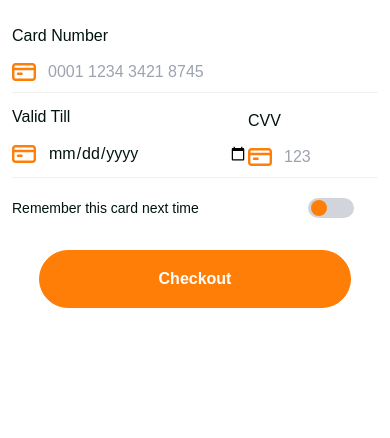
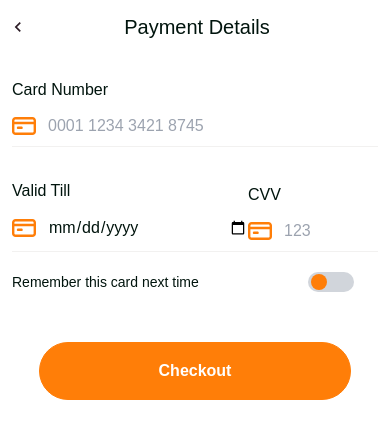
Before and after one commit to Dennardavid/HNG-stage2, a Next.js app: page /checkout in a window 390 px wide. Shown: the top 438 px of the page. Built offline with nearby package versions, Linux system fonts and the light colour scheme.

Commit message:
checkout mobile

```diff
--- a/src/app/cart/cartnav.js
+++ b/src/app/cart/cartnav.js
@@ -9,8 +9,8 @@ function CartNavbar({ heading }) {
   const [isOpen, setIsOpen] = useState(false);
 
   return (
-    <header className="px-[100px] py-[15px] border-b-[0.5px] border-b-[#f2f1f0]">
-      <nav className="flex items-center justify-between">
+    <header className="lg:px-[100px] lg:py-[15px] lg:border-b-[0.5px] lg:border-b-[#f2f1f0]">
+      <nav className="hidden lg:flex items-center justify-between">
         <Link href="/">
           <Image src="/Ruvid_Store_Logo.svg" width={80} height={80} />
         </Link>
@@ -84,6 +84,12 @@ function CartNavbar({ heading }) {
           </div>
         </div>
       </nav>
+      <nav className="flex lg:hidden px-2 justify-between pt-3 pb-3">
+        <Image src="/prevpage.svg" width={20} height={20} />
+        <h1 className="text-[20px] font-medium text-[#00140D] text-center mr-[30%]">
+          {heading}
+        </h1>
+      </nav>
     </header>
   );
 }
--- a/src/app/checkout/checkoutdetails.js
+++ b/src/app/checkout/checkoutdetails.js
@@ -48,7 +48,7 @@ const CardDetailsSection = () => (
       </div>
     </div>
 
-    <div className="mt-3 flex justify-between border-b-[0.5px] border-b-[#f2f1f0] pb-2">
+    <div className="mt-8 flex justify-between border-b-[0.5px] border-b-[#f2f1f0] pb-2">
       <div>
         <label htmlFor="date">Valid Till</label>
         <br />
@@ -132,7 +132,7 @@ const CheckoutDetails = () => (
     {/* Mobile */}
     <div className="m-auto lg:hidden pt-3 w-[100%]">
       <CardDetailsSection />
-      <div className="flex justify-center items-center mt-8 lg:mt-5">
+      <div className="flex justify-center items-center mt-[50px] lg:mt-5">
         <button className="bg-[#FF7E08] rounded-full text-white py-4 w-[80%] font-semibold m-auto border-[0.5px] border-[#ff7e08] hover:text-[#00140d] hover:border-[0.5px] hover:border-[#ff7e08] hover:bg-[#f8f8f8]">
           Checkout
         </button>
--- a/src/app/checkout/checkoutnav.js
+++ b/src/app/checkout/checkoutnav.js
@@ -1,7 +1,7 @@
 import CartNavbar from "../cart/cartnav";
 
 function CheckoutNav() {
-  // return <CartNavbar heading="Payment Details" />;
+  return <CartNavbar heading="Payment Details" />;
 }
 
 export default CheckoutNav;
```
Also changed, not shown: public/prevpage.svg (added).
